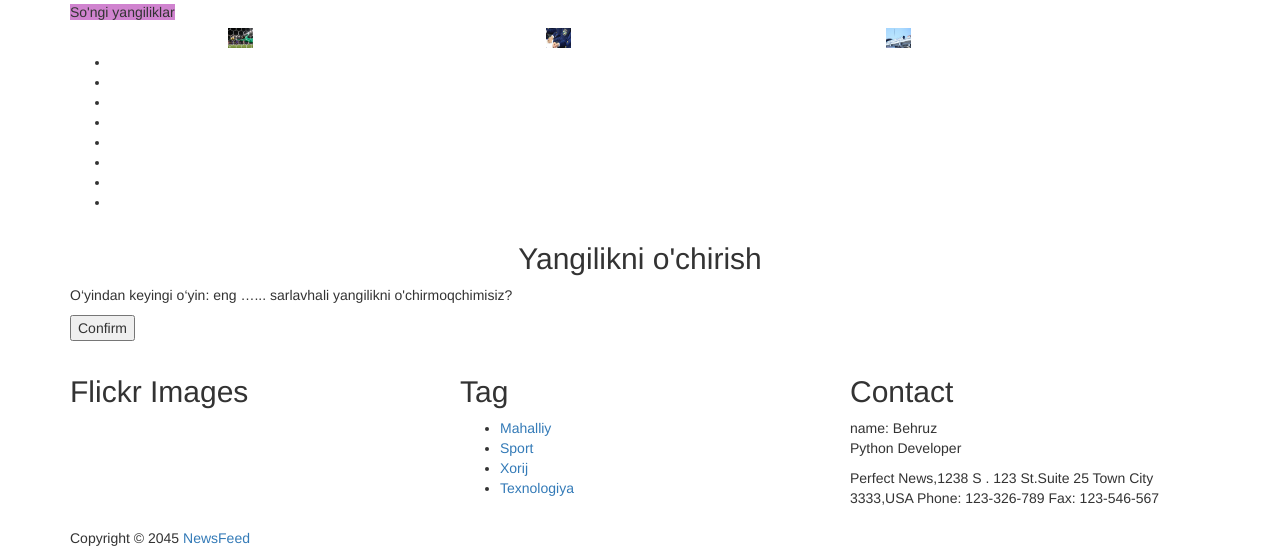
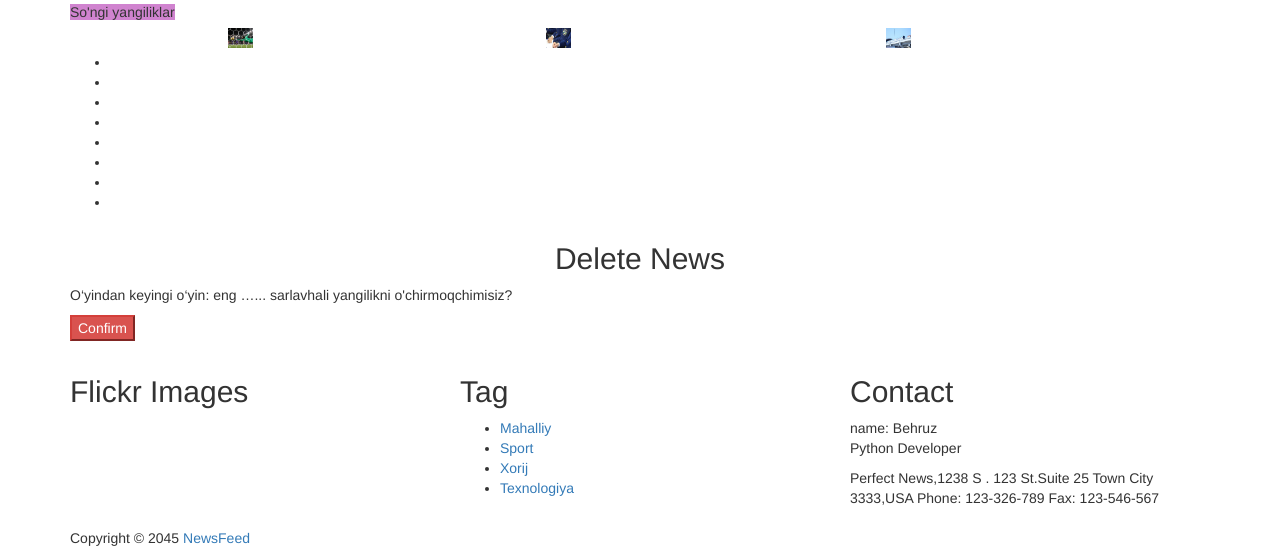
Before and after one commit to behruz2811/pyhton-praktikum-NewsFeed, a Django app: a page that uses templates/crud/news_delete.html in a window 1280 px wide. Shown: the part 335-885 px from the top of the page. Run offline with Django 4.2, Linux system fonts and the light colour scheme; data comes from the database, SQL or seed files in the repository; some libraries are stand-ins or nearby versions.

Commit message:
updated 6

```diff
--- a/Accounts/forms.py
+++ b/Accounts/forms.py
@@ -1,4 +1,5 @@
 from django import forms
+
 
 class LoginForm(forms.Form):
     username = forms.CharField()
--- a/Accounts/views.py
+++ b/Accounts/views.py
@@ -21,7 +21,6 @@
                     return HttpResponse('Muvaffaqiyatli login amalga oshirildi!')
                 else:
                     return HttpResponse("Sizning profilingiz faol holatda emas!")
-
             else:
                 return HttpResponse('Bunday foydalanuvchi topilmadi!')
         else:
--- a/NewsApp/context_processor.py
+++ b/NewsApp/context_processor.py
@@ -1,4 +1,5 @@
 from .models import News, Category
+
 
 def latest_news(request):
     latest_news = News.objects.all().order_by('-publish_time')[:10]
--- a/NewsApp/models.py
+++ b/NewsApp/models.py
@@ -1,5 +1,5 @@
 from django.db import models
-from django.urls import  reverse_lazy
+from django.urls import reverse_lazy
 from django.utils import timezone
 
 
@@ -45,7 +45,6 @@
     class Meta:
         ordering = ['-publish_time']
 
-
     def __str__(self):
         return self.title
 
--- a/templates/crud/news_create.html
+++ b/templates/crud/news_create.html
@@ -1,4 +1,5 @@
 {%  extends 'news/base.html' %}
+{% load static %}
 
 {% block title %}Yangilik qo'shish{% endblock title %}
 
@@ -7,8 +8,7 @@
     <h2 class="text-center">Yangilik qo'shish</h2>
     <form method="post" enctype="multipart/form-data">{% csrf_token %}
         {{ form.as_p }}
-        <button type="submit" class="btn btn-danger ml-2">Yangilik qo'shish</button>
+        <button type="submit" class="btn btn-danger ml-2">Add other News</button>
     </form>
 
-
 {% endblock content %}
--- a/templates/crud/news_delete.html
+++ b/templates/crud/news_delete.html
@@ -4,11 +4,10 @@
 
 {%  block content %}
 
-    <h2 class="text-center">Yangilikni o'chirish</h2>
+    <h2 class="text-center">Delete News</h2>
     <form method="post">{% csrf_token %}
         <p>{{ news.title | truncatewords:4 }}... sarlavhali yangilikni o'chirmoqchimisiz?</p>
-        <input type="submit"  value="Confirm">
+        <input type="submit" class="btn-danger ml-2" value="Confirm">
     </form>
 
-
 {% endblock content %}
--- a/templates/crud/news_edit.html
+++ b/templates/crud/news_edit.html
@@ -10,5 +10,4 @@
         <button type="submit" class="btn btn-danger ml-2">Tahrirlash</button>
     </form>
 
-
 {% endblock content %}
--- a/templates/pages/user_profile.html
+++ b/templates/pages/user_profile.html
@@ -10,6 +10,6 @@
     <label>Name:</label><input value="{{ user.first_name }}" readonly placeholder="Kiritilmagan"><br>
     <label>Last name:</label><input value="{{ user.last_name }}" readonly placeholder="Kiritilmagan"><br>
     <label>email:</label><input value="{{ user.email }}" readonly placeholder="Kiritilmagan"><br>
+    <h2><a href="">Changed Password</a></h2>
 
-    <h2><a href="">Changed Password</a></h2>
 {% endblock content %}
--- a/templates/registration/logged_out.html
+++ b/templates/registration/logged_out.html
@@ -6,9 +6,7 @@
 
 {%  block content %}
 
-
     <h2>Siz Web saytdan chiqdingiz!</h2>
-    <p><a href="{% url 'login' %}">Veb saytga kirish - Login</a> </p>
-
+    <p><a href="{% url 'login' %}">Veb saytga kirish - Login</a></p>
 
 {% endblock content %}
--- a/templates/registration/login.html
+++ b/templates/registration/login.html
@@ -1,5 +1,4 @@
 {% extends 'news/base.html' %}
-
 {% load static %}
 
 {% block title %}Saytga kirish{% endblock title %}
```
